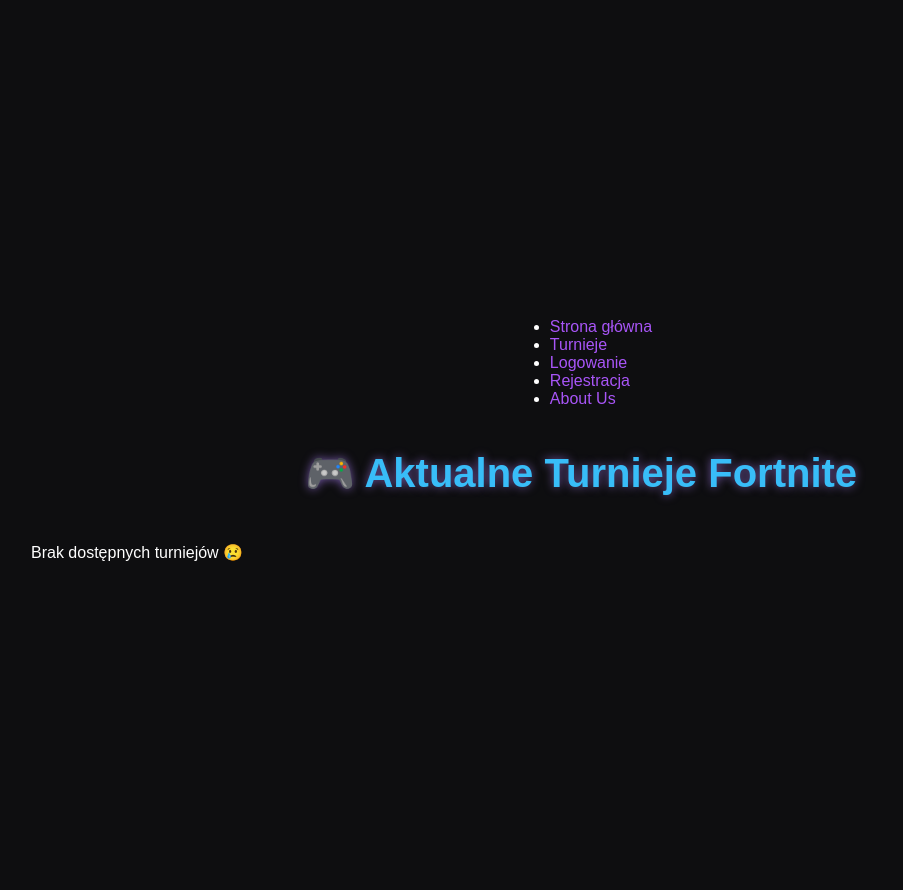
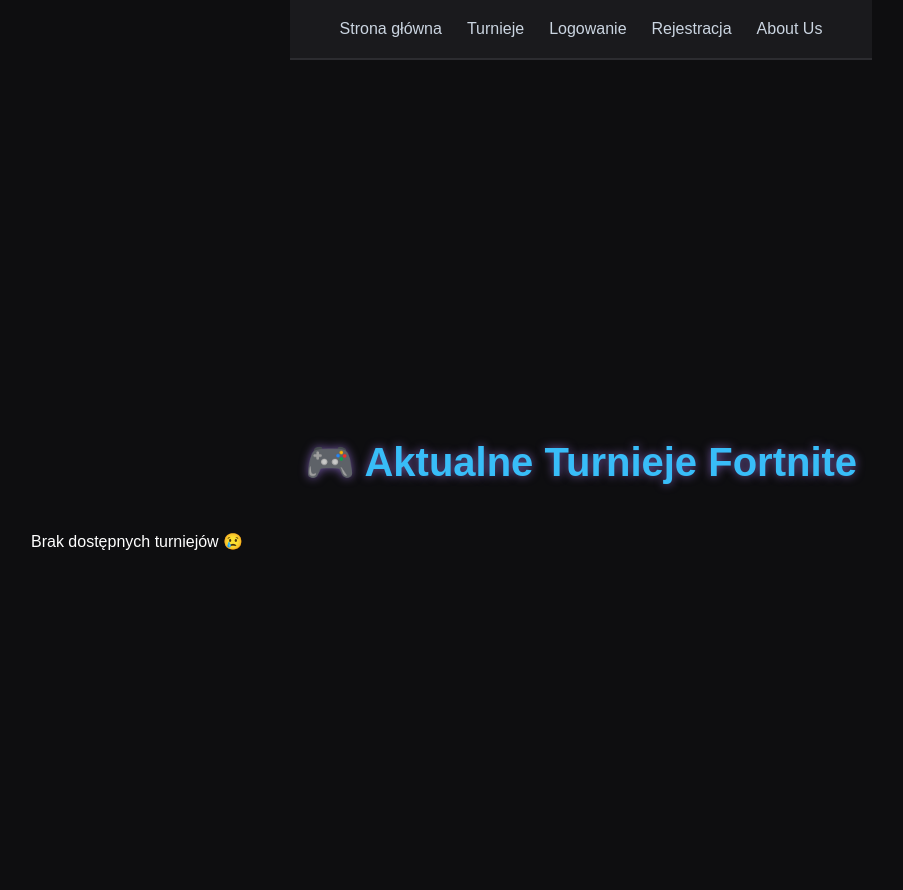
Before and after one commit to INFOTECH-School/lekcja-13-14-redrum, a Django app: page /turnieje/ in a window 1280 px wide. Shown: the whole page, without its empty margins (59-962 px from the left). Before the commit the page ends 561 px from the top, so only its background shows below. Run offline with Django 5.2, Linux system fonts and the light colour scheme; data that the repository does not hold is empty.

Commit message:
colddddd

```diff
--- a/fortnite/templates/blad.html
+++ b/fortnite/templates/blad.html
@@ -11,7 +11,7 @@
     <div class="container success">
         <h1>Nie udało sie zapisać</h1>
         <a href="/zapis/">⬅️ Wróć do zapisów</a>
-        <a href="/base/">⬅️ Wróć na stronę główną</a>
+        <a href="/">⬅️ Wróć na stronę główną</a>
     </div>
 </body>
 </html>
--- a/fortnite/templates/potwierdzenie.html
+++ b/fortnite/templates/potwierdzenie.html
@@ -12,7 +12,7 @@
         <h1>✅ Zapis zakończony!</h1>
         <p>Dziękujemy za zapisanie się na turniej 🎮</p>
         <a href="/zapis/">⬅️ Wróć do zapisów</a>
-        <a href="/base/">⬅️ Wróć na stronę główną</a>
+        <a href="/">⬅️ Wróć na stronę główną</a>
     </div>
 </body>
 </html>
--- a/fortnite/templates/turniej.html
+++ b/fortnite/templates/turniej.html
@@ -6,15 +6,26 @@
     <title>Aktualne Turnieje Fortnite</title>
     <link rel="stylesheet" href="{% static 'style.css' %}">
     <style>
+        nav {
+            background-color: #1a1a1d;
+            display: flex;
+            justify-content: space-between;
+            align-items: center;
+            padding: 20px 50px;
+            border-bottom: 2px solid #2c2c30;
+            position: fixed;     /* 🔹 trzyma się góry ekranu */
+            top: 0;
+        }
+
         body {
             background-color: #0e0e10;
             color: white;
             font-family: 'Poppins', sans-serif;
-            display: flex;
-            flex-direction: column;
-            align-items: center;
-            padding: 40px;
+            margin: 0;
+            padding-top: 90px;  /* 🔹 tyle miejsca, ile zajmuje nav, by treść nie była pod spodem */
         }
+
+
 
         h1 {
             font-size: 2.5rem;
@@ -30,6 +41,31 @@
             max-width: 1100px;
         }
 
+        nav .logo {
+            color: #38bdf8;
+            font-size: 1.8rem;
+            font-weight: 700;
+            text-decoration: none;
+        }
+
+        nav ul {
+            list-style: none;
+            display: flex;
+            gap: 25px;
+            margin: 0;
+            padding: 0;
+        }
+
+        nav ul li a {
+            text-decoration: none;
+            color: #cbd5e1;
+            font-weight: 500;
+            transition: 0.3s;
+        }
+
+        nav ul li a:hover {
+            color: #38bdf8;
+        }
         .turniej {
             background-color: #1a1a1d;
             border: 2px solid #2c2c30;
--- a/fortnite/templates/zapis.html
+++ b/fortnite/templates/zapis.html
@@ -15,6 +15,7 @@
             {% csrf_token %}
             {{ form.as_p }}
             <button type="submit">Zapisz się</button>
+            <a href="/">Wróć do strony głównej</a>
         </form>
     </div>
 </body>
```
